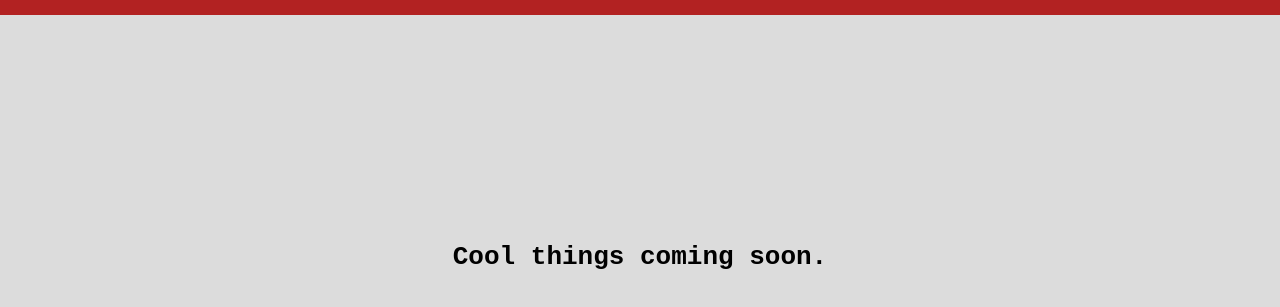
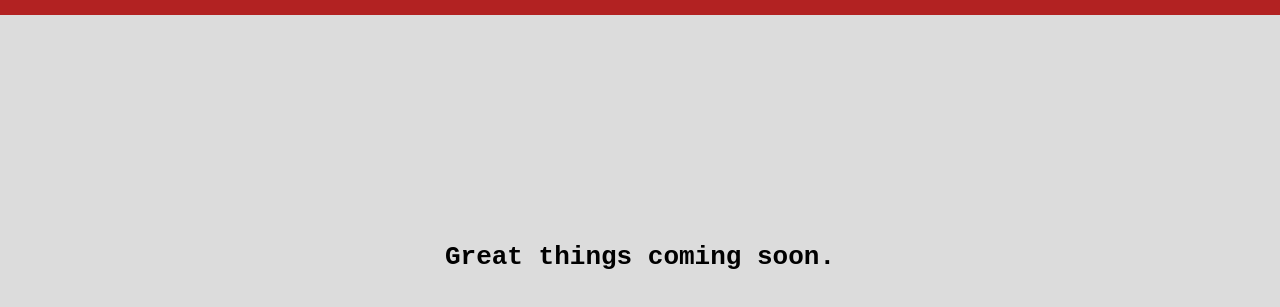
Before and after one commit to TheRedAlliance/landingpage, a plain HTML site: page index.html in a window 1280 px wide. Shown: the part 143-450 px from the top of the page. Drawn offline with Linux system fonts and the light colour scheme.

Commit message:
Great things coming soon...
Great things coming soon...

```diff
--- a/index.html
+++ b/index.html
@@ -16,7 +16,7 @@
       </div>
     </header>
     <div class="center">
-      <h1>Cool things coming soon.</h1>
+      <h1>Great things coming soon.</h1>
     </div>
   </body>
 </html>
```
